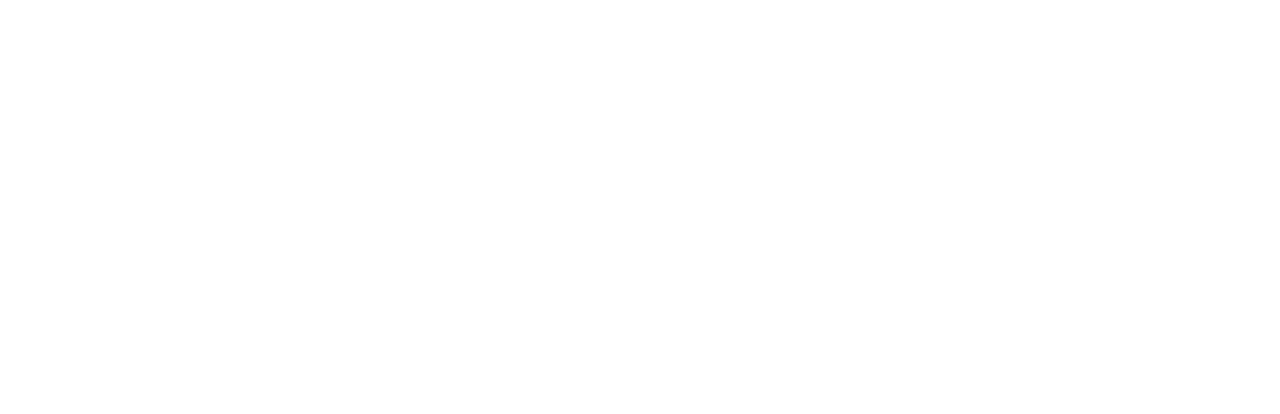
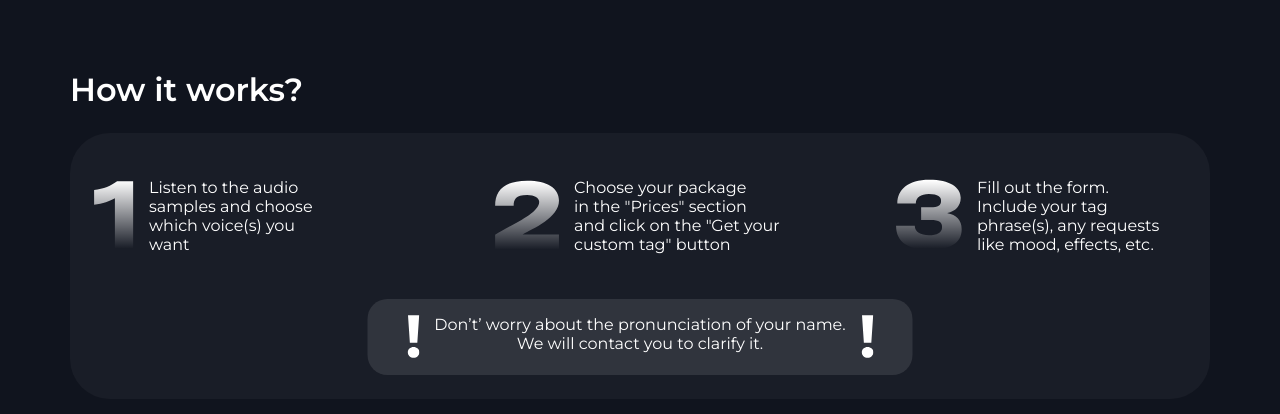
Before and after one commit to DmitryKonovets0/Voice-Tag-Lab, a React (Create React App) app: page / in a window 1280 px wide. Shown: the part 704-1118 px from the top of the page. Before the commit the page ends 800 px from the top, so only its background shows below. Built offline with nearby package versions, Linux system fonts and the light colour scheme.

Commit message:
Create second section - "how it works?"

```diff
--- a/public/index.html
+++ b/public/index.html
@@ -17,6 +17,5 @@
   <body>
     <noscript>You need to enable JavaScript to run this app.</noscript>
     <div id="root"></div>
-
   </body>
 </html>
--- a/src/App.js
+++ b/src/App.js
@@ -1,15 +1,17 @@
 import {Component} from "react";
 
 import Promo from "./components/promo/promo";
+import How from "./components/how/how";
 import './App.scss';
 
 class App extends Component{
-    constructor(props) {
-        super(props);
-    }
     render() {
         return(
-            <Promo/>
+            <>
+                <Promo/>
+                <How/>
+            </>
+
         )
     }
 }
--- /dev/null
+++ b/src/components/how/how.jsx
@@ -0,0 +1,42 @@
+import {Component} from "react";
+
+import one from '../../icons/1.svg'
+import two from '../../icons/2.svg'
+import three from '../../icons/3.svg'
+import exclamationMark from '../../icons/exclamationMark.svg'
+import './how.scss'
+
+export default class How extends Component {
+    render() {
+        return(
+            <div className="how">
+            <div className="container">
+                <div className="how__title">How it works?</div>
+                <div className="how__wrapper">
+                    <div className="how__wrapper_item">
+                        <div className="how__wrapper_number"><img src={one} alt="" className="how__wrapper_img"/></div>
+                        <div className="how__wrapper_descr">Listen to the audio <br/> samples and choose <br/> which voice(s) you <br/> want
+                        </div>
+                    </div>
+                    <div className="how__wrapper_item">
+                        <div className="how__wrapper_number"><img src={two} alt="" className="how__wrapper_img"/></div>
+                        <div className="how__wrapper_descr">Choose your package <br/> in the "Prices" section <br/> and click on the "Get your <br/> custom tag" button
+                        </div>
+                    </div>
+                    <div className="how__wrapper_item">
+                        <div className="how__wrapper_number"><img src={three} alt="" className="how__wrapper_img"/></div>
+                        <div className="how__wrapper_descr">Fill out the form. <br/> Include your tag <br/> phrase(s), any requests <br/> like mood, effects, etc.
+                        </div>
+                    </div>
+                    <div className="how__wrapper_wrapper">
+                        <img src={exclamationMark} className="how__wrapper_wrapper_img"></img>
+                        <div className="how__wrapper_wrapper_descr">Don’t’ worry about the pronunciation of your name. <br/> We will contact you to clarify it.</div>
+                        <img src={exclamationMark} className="how__wrapper_wrapper_img"></img>
+
+                    </div>
+                </div>
+            </div>
+            </div>
+        )
+    }
+}
--- /dev/null
+++ b/src/components/how/how.scss
@@ -0,0 +1,52 @@
+.how{
+  padding: 75px 0 100px 0;
+  height: 503px;
+  background-color: #10141e;
+  &__title{
+    font-size: 32px;
+    font-weight: 600;
+    color: #fff;
+  }
+  &__wrapper{
+    position: relative;
+    padding: 39px 24px 139px ;
+    border-radius: 40px;
+    margin-top: 24px;
+    display: flex;
+    justify-content: space-between;
+    height: 266px;
+    background-color: rgba(255, 255, 255, 0.04);
+    &_item{
+      display: flex;
+      flex-direction: row;
+      justify-content: flex-start;
+      align-items: center;
+      width: 290px;
+    }
+    &_descr{
+      font-size: 16px;
+      color: #fff;
+      margin-left: 15px;
+    }
+    &_wrapper{
+      position: absolute;
+      display: flex;
+      justify-content: center;
+      background-color: rgba(255, 255, 255, 0.1);
+      width: 545px;
+      height: 76px;
+      border-radius: 20px;
+      bottom: 24px;
+      left: 50%;
+      transform: translate(-50%);
+      padding: 16px 20px;
+      &_descr{
+        padding: 0 15px;
+        text-align: center;
+        font-size: 16px;
+        font-weight: 400;
+        color: #fff ;
+      }
+    }
+  }
+}
```
Also changed, not shown: src/components/promo/promo.jsx (renamed from src/components/promo/promo.js), src/icons/exclamationMark.svg (renamed from src/icons/!.svg).
